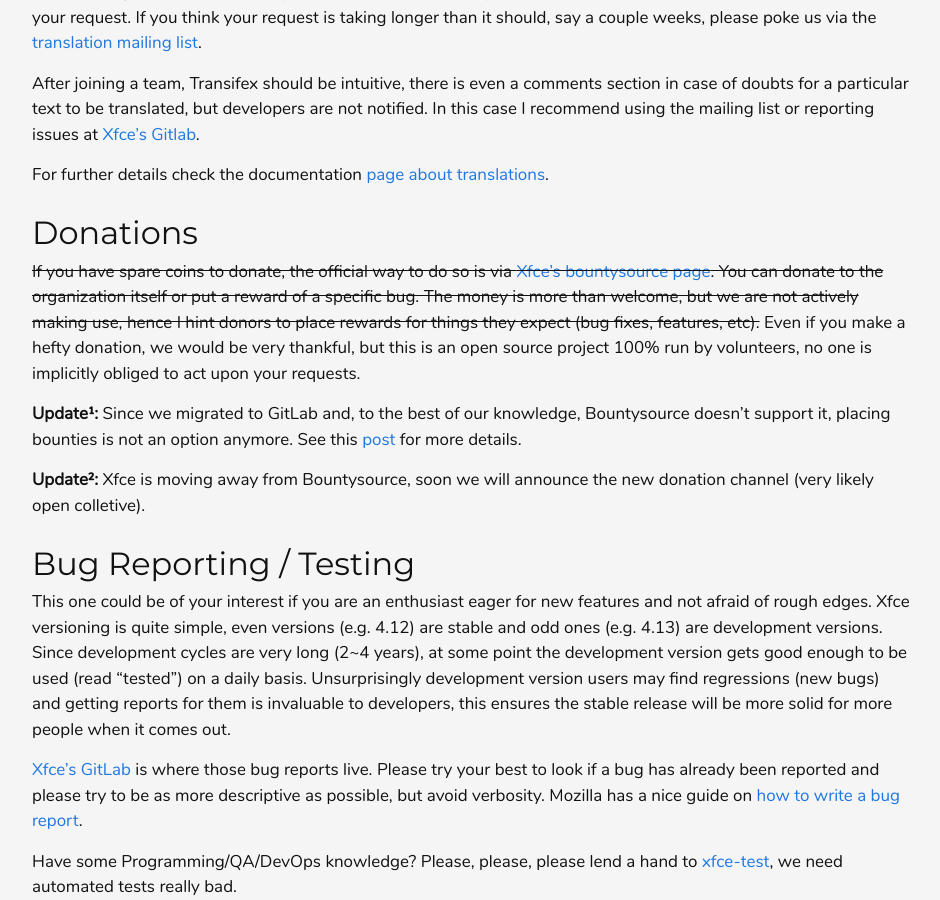
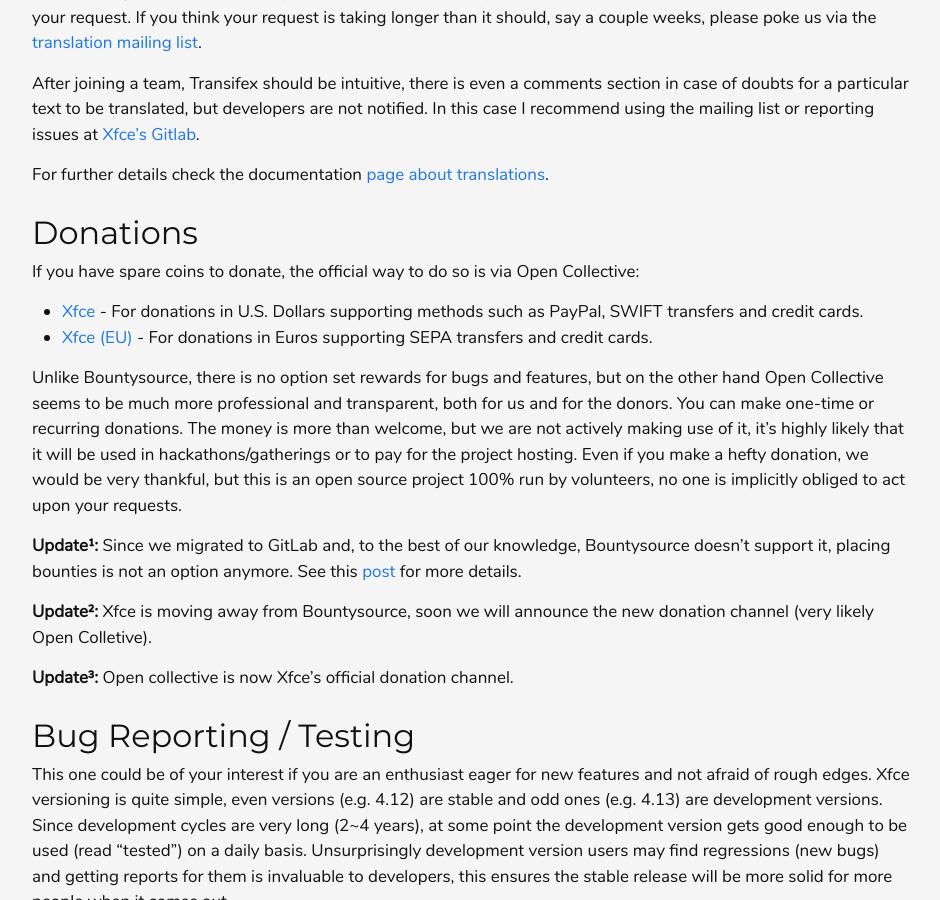
Before and after one commit to andreldm/andreldm.github.io, a Jekyll site: the page built from _posts/2018-12-03-xfce-contributor-guide.md, in a window 1280 px wide and 900 px high, scrolled down 705 px. Shown: the whole window, without its empty margins (168-1108 px from the left). Built offline with Jekyll 4.4.1, drawn with Linux system fonts in a browser that asks for light colours.

Commit message:
xfce-contrib-guide: Update donation section

```diff
--- a/_posts/2018-12-03-xfce-contributor-guide.md
+++ b/_posts/2018-12-03-xfce-contributor-guide.md
@@ -25,11 +25,20 @@
 
 ## Donations
 
-~~If you have spare coins to donate, the official way to do so is via [Xfce's bountysource page](https://www.bountysource.com/teams/xfce). You can donate to the organization itself or put a reward of a specific bug. The money is more than welcome, but we are not actively making use, hence I hint donors to place rewards for things they expect (bug fixes, features, etc).~~ Even if you make a hefty donation, we would be very thankful, but this is an open source project 100% run by volunteers, no one is implicitly obliged to act upon your requests.
+If you have spare coins to donate, the official way to do so is via Open Collective:
+
+- [Xfce](https://opencollective.com/xfce) - For donations in U.S. Dollars supporting methods such as PayPal, SWIFT transfers and
+credit cards.
+- [Xfce (EU)](https://opencollective.com/xfce-eu) - For donations in Euros supporting SEPA transfers and credit cards.
+
+Unlike Bountysource, there is no option set rewards for bugs and features, but on the other hand Open Collective seems to be much more professional and transparent, both for us and for the donors.
+You can make one-time or recurring donations. The money is more than welcome, but we are not actively making use of it, it's highly likely that it will be used in hackathons/gatherings or to pay for the project hosting. Even if you make a hefty donation, we would be very thankful, but this is an open source project 100% run by volunteers, no one is implicitly obliged to act upon your requests.
 
 **Update¹:** Since we migrated to GitLab and, to the best of our knowledge, Bountysource doesn't support it, placing bounties is not an option anymore. See this [post](https://simon.shimmerproject.org/2020/06/18/why-bountysource-why/) for more details.
 
-**Update²:** Xfce is moving away from Bountysource, soon we will announce the new donation channel (very likely open colletive).
+**Update²:** Xfce is moving away from Bountysource, soon we will announce the new donation channel (very likely Open Colletive).
+
+**Update³:** Open collective is now Xfce's official donation channel.
 
 ## Bug Reporting / Testing
 
```
